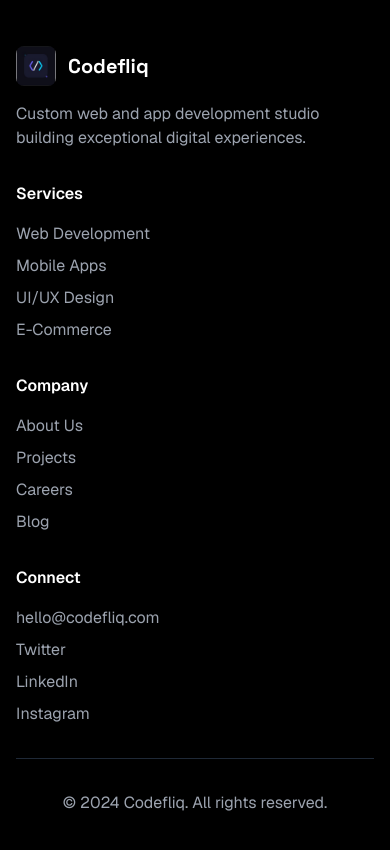
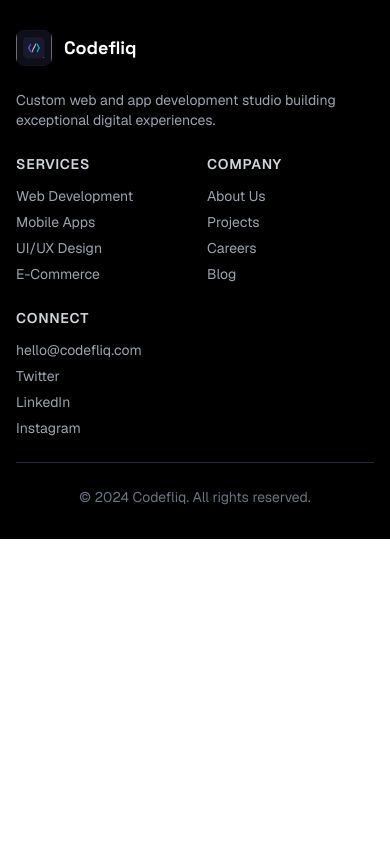
Before and after one commit to updeshsingh9063/codefliq-updated-website, a plain HTML site: page frontend/index.html in a window 390 px wide. Shown: the part 9272-10122 px from the top of the page. After the commit the page ends 9811 px from the top, so only its background shows below. Drawn offline with nearby package versions, Linux system fonts and the light colour scheme; a web font is replaced by a local one.

Commit message:
fix: compact 2-col footer on mobile (rectangle layout)

```diff
--- a/frontend/index.html
+++ b/frontend/index.html
@@ -611,19 +611,20 @@
     </section>
 
     <!-- Footer -->
-    <footer class="bg-black text-white py-12">
+    <footer class="bg-black text-white py-8 md:py-12">
         <div class="max-w-7xl mx-auto px-4 sm:px-6 lg:px-8">
-            <div class="grid grid-cols-1 md:grid-cols-4 gap-8">
+            <!-- Brand row — full width on mobile -->
+            <div class="flex items-center space-x-3 mb-6">
+                <img src="logo.png" alt="Codefliq Logo" class="w-9 h-9 rounded-lg">
+                <span class="text-lg font-bold font-display">Codefliq</span>
+                <p class="text-gray-400 text-sm hidden sm:block ml-2">— Custom web & app development studio.</p>
+            </div>
+            <p class="text-gray-400 text-sm mb-6 sm:hidden">Custom web and app development studio building exceptional digital experiences.</p>
+            <!-- Links grid: 2-col on mobile, 3-col on desktop -->
+            <div class="grid grid-cols-2 md:grid-cols-3 gap-6 md:gap-8">
                 <div>
-                    <div class="flex items-center space-x-3 mb-4">
-                        <img src="logo.png" alt="Codefliq Logo" class="w-10 h-10 rounded-lg">
-                        <span class="text-xl font-bold font-display">Codefliq</span>
-                    </div>
-                    <p class="text-gray-400">Custom web and app development studio building exceptional digital experiences.</p>
-                </div>
-                <div>
-                    <h3 class="font-semibold mb-4">Services</h3>
-                    <ul class="space-y-2 text-gray-400">
+                    <h3 class="font-semibold mb-3 text-sm uppercase tracking-wider text-gray-300">Services</h3>
+                    <ul class="space-y-1.5 text-gray-400 text-sm">
                         <li>Web Development</li>
                         <li>Mobile Apps</li>
                         <li>UI/UX Design</li>
@@ -631,17 +632,17 @@
                     </ul>
                 </div>
                 <div>
-                    <h3 class="font-semibold mb-4">Company</h3>
-                    <ul class="space-y-2 text-gray-400">
+                    <h3 class="font-semibold mb-3 text-sm uppercase tracking-wider text-gray-300">Company</h3>
+                    <ul class="space-y-1.5 text-gray-400 text-sm">
                         <li>About Us</li>
                         <li>Projects</li>
                         <li>Careers</li>
                         <li>Blog</li>
                     </ul>
                 </div>
-                <div>
-                    <h3 class="font-semibold mb-4">Connect</h3>
-                    <ul class="space-y-2 text-gray-400">
+                <div class="col-span-2 md:col-span-1">
+                    <h3 class="font-semibold mb-3 text-sm uppercase tracking-wider text-gray-300">Connect</h3>
+                    <ul class="space-y-1.5 text-gray-400 text-sm">
                         <li>hello@codefliq.com</li>
                         <li>Twitter</li>
                         <li>LinkedIn</li>
@@ -649,7 +650,7 @@
                     </ul>
                 </div>
             </div>
-            <div class="border-t border-gray-800 mt-8 pt-8 text-center text-gray-400">
+            <div class="border-t border-gray-800 mt-6 pt-6 text-center text-gray-500 text-sm">
                 <p>&copy; 2024 Codefliq. All rights reserved.</p>
             </div>
         </div>
```
